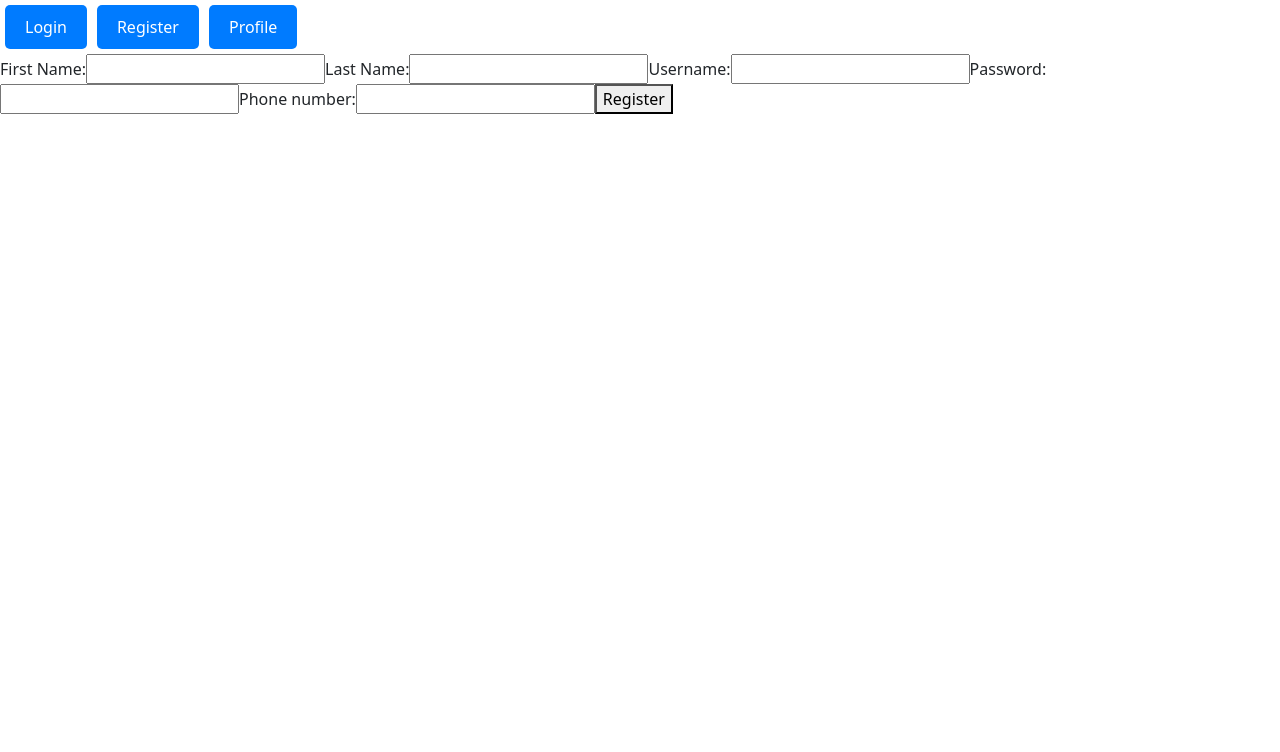
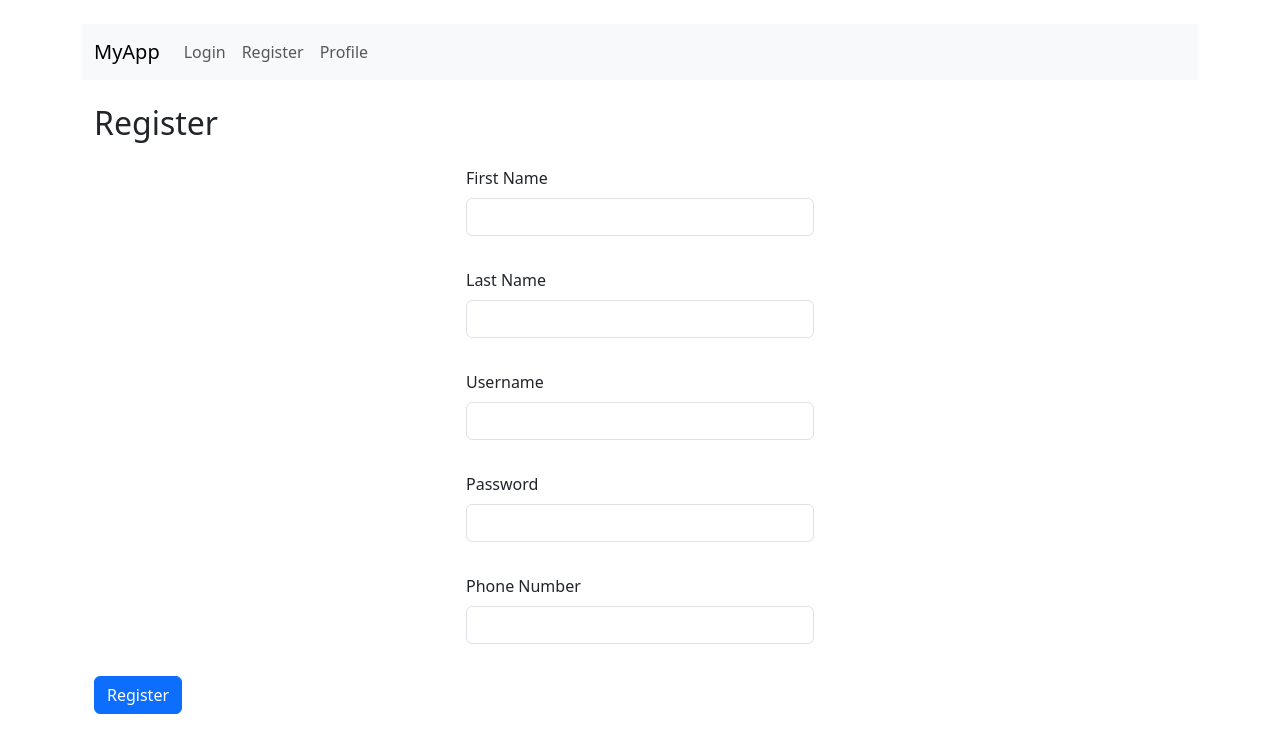
Before and after one commit to R-Marinescu/ReactSpringEshop, a React (Vite) app: page /register in a window 1280 px wide. Shown: the top 752 px of the page. Built offline with nearby package versions, Linux system fonts and the light colour scheme.

Commit message:
Improved front end pages

```diff
--- a/src/App.tsx
+++ b/src/App.tsx
@@ -24,26 +24,51 @@ function App() {
         }
       } catch (error) {
         console.error("Invalid token:", error);
-        setToken(null);
-        localStorage.removeItem('authToken');
+        handleLogout();
       }
     }
   }, [token]);
 
+  const handleLogout = () => {
+    setToken(null);
+    setIsLoggedIn(false);
+    setUsername(null);
+    localStorage.removeItem('authToken');
+    localStorage.removeItem('username');
+  };
+
   return (
     <Router>
-      <div>
-        {isLoggedIn && <p>Welcome, {username || localStorage.getItem('username')}!</p>}
-        <nav>
-          <Link to="/login" className="nav-button">Login</Link>
-          <Link to="/register" className="nav-button">Register</Link>
-          <Link to="/user-details" className="nav-button">Profile</Link>
+      <div className="container mt-4">
+        {isLoggedIn && <p className='alert alert-success'>Welcome, {username || localStorage.getItem('username')}!</p>}
+        <nav className="navbar navbar-expand-lg navbar-light bg-light mb-4">
+          <div className="container-fluid">
+            <Link to="/" className="navbar-brand">MyApp</Link>
+            <div className="collapse navbar-collapse" id="navbarNav">
+              <ul className="navbar-nav">
+                <li className="nav-item">
+                  <Link to="/login" className="nav-link">Login</Link>
+                </li>
+                <li className="nav-item">
+                  <Link to="/register" className="nav-link">Register</Link>
+                </li>
+                <li className="nav-item">
+                  <Link to="/user-details" className="nav-link">Profile</Link>
+                </li>
+                {isLoggedIn && (
+                  <li className="nav-item">
+                    <button onClick={handleLogout} className="btn btn-link nav-link">Logout</button>
+                  </li>
+                )}
+              </ul>
+            </div>
+          </div>
         </nav>
         <Routes>
-          <Route path="/login" element={<LoginForm setIsLoggedIn={setIsLoggedIn} setUsername={setUsername} setToken={setToken} />} />
-          <Route path="/register" element={<RegisterForm />} />
-          <Route path="/user-details" element={token ? <UserDetails token={token} /> : <p>Please log in to view your profile.</p>} />
-        </Routes>
+           <Route path="/login" element={<LoginForm setIsLoggedIn={setIsLoggedIn} setUsername={setUsername} setToken={setToken} />} />
+           <Route path="/register" element={<RegisterForm />} />
+           <Route path="/user-details" element={token ? <UserDetails token={token} /> : <p>Please log in to view your profile.</p>} />
+         </Routes>
       </div>
     </Router>
   );
--- a/src/components/Login.tsx
+++ b/src/components/Login.tsx
@@ -1,7 +1,5 @@
 import React, { useState, Dispatch, SetStateAction } from 'react';
 import axios from 'axios';
-import Modal from 'react-modal';
-import UserDetails from './UserDetails';
 
 interface LoginData {
   username: string;
@@ -14,8 +12,7 @@ interface LoginFormProps {
   setToken: Dispatch<SetStateAction<string | null>>;
 }
 
-function LoginForm({ setIsLoggedIn, setToken}: LoginFormProps): JSX.Element {
-  const [username, setUsername] = useState('');
+function LoginForm({ setIsLoggedIn, setToken }: LoginFormProps): JSX.Element {
   const [formUsername, setFormUsername] = useState('');
   const [password, setPassword] = useState('');
 
@@ -46,14 +43,42 @@ function LoginForm({ setIsLoggedIn, setToken}: LoginFormProps): JSX.Element {
   };
 
   return (
-      <div>
-        <h2>Login</h2>
-        <p>Username:</p>
-        <input type="text" value={formUsername} onChange={(e) => setFormUsername(e.target.value)} />
-        <p>Password:</p>
-        <input type="password" value={password} onChange={(e) => setPassword(e.target.value)} />
-        <button onClick={() => login({ username: formUsername, password })}>Login</button>
-      </div>
+    <div className="container">
+      <h2 className="my-4">Login</h2>
+      <form onSubmit={(e) => { e.preventDefault(); login({ username: formUsername, password }); }}>
+        <div className="mb-3 row justify-content-center">
+          <div className="col-md-6 col-lg-4">
+            <label htmlFor="username" className="form-label">Username</label>
+            <input
+              type="text"
+              className="form-control"
+              id="username"
+              value={formUsername}
+              onChange={(e) => setFormUsername(e.target.value)}
+              required
+            />
+          </div>
+        </div>
+        <div className="mb-3 row justify-content-center">
+          <div className="col-md-6 col-lg-4">
+            <label htmlFor="password" className="form-label">Password</label>
+            <input
+              type="password"
+              className="form-control"
+              id="password"
+              value={password}
+              onChange={(e) => setPassword(e.target.value)}
+              required
+            />
+          </div>
+        </div>
+        <div className="row justify-content-center">
+          <div className="col-md-6 col-lg-4">
+            <button type="submit" className="btn btn-primary w-100">Login</button>
+          </div>
+        </div>
+      </form>
+    </div>
   );
 }
 
--- a/src/components/RegisterForm.tsx
+++ b/src/components/RegisterForm.tsx
@@ -1,6 +1,6 @@
 import React, { useState } from 'react';
 import { FormEvent } from 'react';
-import Modal from 'react-modal';
+import 'bootstrap/dist/css/bootstrap.min.css'; // Ensure Bootstrap CSS is imported
 
 const RegisterForm = () => {
   const [formData, setFormData] = useState({
@@ -10,6 +10,8 @@ const RegisterForm = () => {
     password: '',
     phoneNumber: ''
   });
+
+  const [error, setError] = useState<string | null>(null);
 
   const handleChange = (event: React.ChangeEvent<HTMLInputElement>) => {
     setFormData({ ...formData, [event.target.name]: event.target.value });
@@ -28,7 +30,7 @@ const RegisterForm = () => {
     };
 
     try {
-      // Send POST request to your Spring Boot API endpoint for registration
+      // Send POST request to your API endpoint for registration
       const response = await fetch('http://localhost:8080/api/users/create', {
         method: 'POST',
         headers: { 'Content-Type': 'application/json' },
@@ -41,56 +43,99 @@ const RegisterForm = () => {
 
       // Handle successful registration (e.g., redirect to login page)
       console.log('Registration successful!');
-    } catch (error) {
+    } catch (err) {
+      const error = err as Error; // Type assertion to ensure TypeScript knows `err` is an Error object
       console.error('Registration error:', error);
-      // Display error message to user
+      setError('Registration failed. Please try again.');
     }
   };
 
   return (
-    <div>
+    <div className="container">
+      <h2 className="my-4">Register</h2>
+      {error && <div className="alert alert-danger">{error}</div>}
       <form onSubmit={handleSubmit}>
-          <label htmlFor="firstName">First Name:</label>
+        <div className="mb-3 row justify-content-center">
+          <div className="col-md-6 col-lg-4">
+            <div className="mb-3">
+              <label htmlFor="firstName" className="form-label">First Name</label>
               <input
                 type="text"
                 id="firstName"
                 name="firstName"
+                className="form-control"
                 value={formData.firstName}
                 onChange={handleChange}
+                required
               />
-          <label htmlFor="lastName">Last Name:</label>
+            </div>
+          </div>
+        </div>
+        <div className="mb-3 row justify-content-center">
+          <div className="col-md-6 col-lg-4">
+            <div className="mb-3">
+              <label htmlFor="lastName" className="form-label">Last Name</label>
               <input
                 type="text"
                 id="lastName"
                 name="lastName"
+                className="form-control"
                 value={formData.lastName}
                 onChange={handleChange}
+                required
               />
-          <label htmlFor="username">Username:</label>
+            </div>
+          </div>
+        </div>
+        <div className="mb-3 row justify-content-center">
+          <div className="col-md-6 col-lg-4">
+            <div className="mb-3">
+              <label htmlFor="username" className="form-label">Username</label>
               <input
                 type="text"
                 id="username"
                 name="username"
+                className="form-control"
                 value={formData.username}
                 onChange={handleChange}
+                required
               />
-          <label htmlFor="password">Password:</label>
+            </div>
+          </div>
+        </div>
+        <div className="mb-3 row justify-content-center">
+          <div className="col-md-6 col-lg-4">
+            <div className="mb-3">
+              <label htmlFor="password" className="form-label">Password</label>
               <input
-            type="text"
+                type="password"
                 id="password"
                 name="password"
+                className="form-control"
                 value={formData.password}
                 onChange={handleChange}
+                required
               />
-          <label htmlFor="phoneNumber">Phone number:</label>
+            </div>
+          </div>
+        </div>
+        <div className="mb-3 row justify-content-center">
+          <div className="col-md-6 col-lg-4">
+            <div className="mb-3">
+              <label htmlFor="phoneNumber" className="form-label">Phone Number</label>
               <input
                 type="text"
                 id="phoneNumber"
                 name="phoneNumber"
+                className="form-control"
                 value={formData.phoneNumber}
                 onChange={handleChange}
+                required
               />
-          <button type="submit">Register</button>
+            </div>
+          </div>
+        </div>
+        <button type="submit" className="btn btn-primary">Register</button>
       </form>
     </div>
   );
--- a/src/components/UserDetails.tsx
+++ b/src/components/UserDetails.tsx
@@ -1,6 +1,7 @@
 import React, { useEffect, useState } from 'react';
 import axios from 'axios';
 import { jwtDecode } from 'jwt-decode';
+import 'bootstrap/dist/css/bootstrap.min.css';
 
 interface UserDTO {
   userId: number;
@@ -70,20 +71,28 @@ const UserDetails: React.FC<UserDetailsProps> = ({ token }) => {
   }
 
   return (
-    <div>
+    <div className="container mt-4">
       {user ? (
-        <div>
-          <p>User ID: {user.userId}</p>
-          <p>First Name: {user.firstName}</p>
-          <p>Last Name: {user.lastName}</p>
-          <p>Username: {user.username}</p>
-          <p>Phone Number: {user.phoneNumber}</p>
+        <div className="card">
+          <div className="card-header">
+            <h5 className="card-title">User Details</h5>
+          </div>
+          <div className="card-body">
+            <ul className="list-group list-group-flush">
+              <li className="list-group-item"><strong>User ID:</strong> {user.userId}</li>
+              <li className="list-group-item"><strong>First Name:</strong> {user.firstName}</li>
+              <li className="list-group-item"><strong>Last Name:</strong> {user.lastName}</li>
+              <li className="list-group-item"><strong>Username:</strong> {user.username}</li>
+              <li className="list-group-item"><strong>Phone Number:</strong> {user.phoneNumber}</li>
+            </ul>
+          </div>
         </div>
       ) : (
-        <p>Loading user details...</p>
+        <div className="alert alert-info">Loading user details...</div>
       )}
     </div>
   );
 };
 
+
 export default UserDetails;
```
Lines whose indentation alone changed are shown as unchanged.
